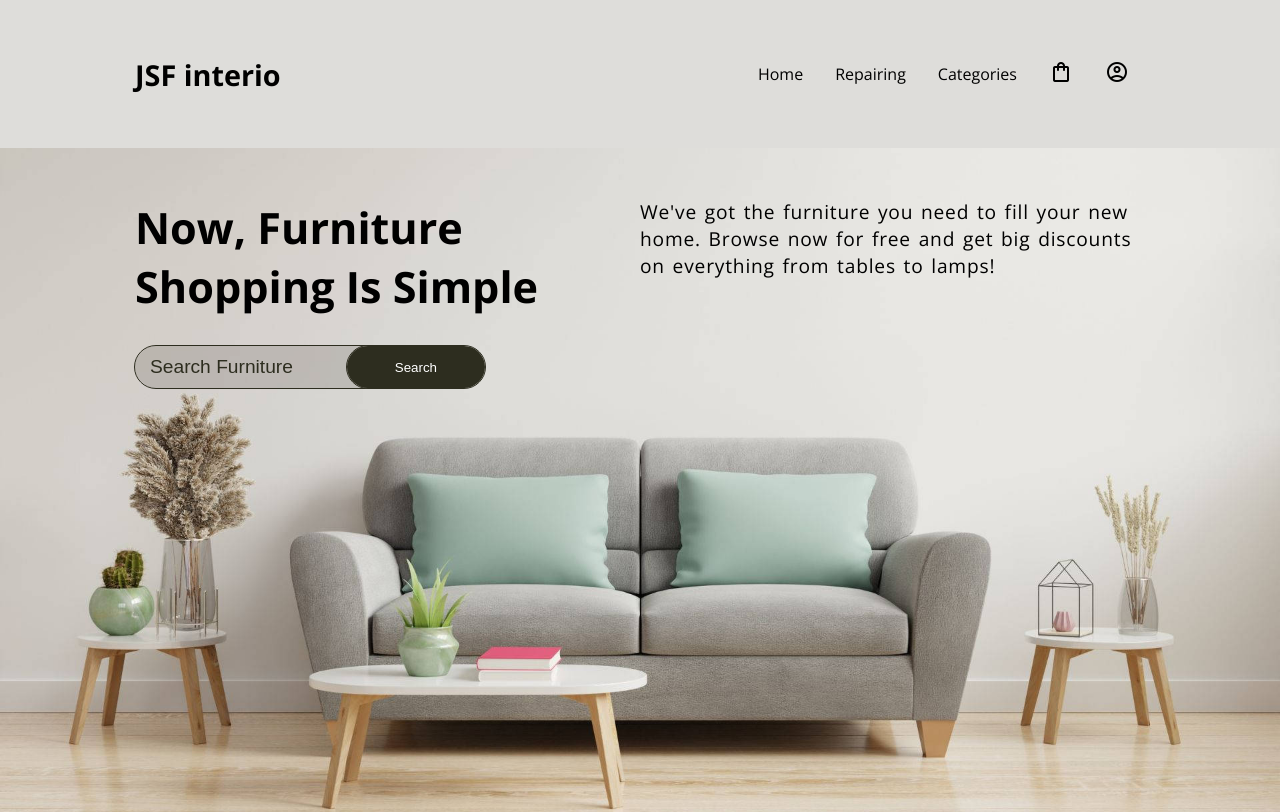
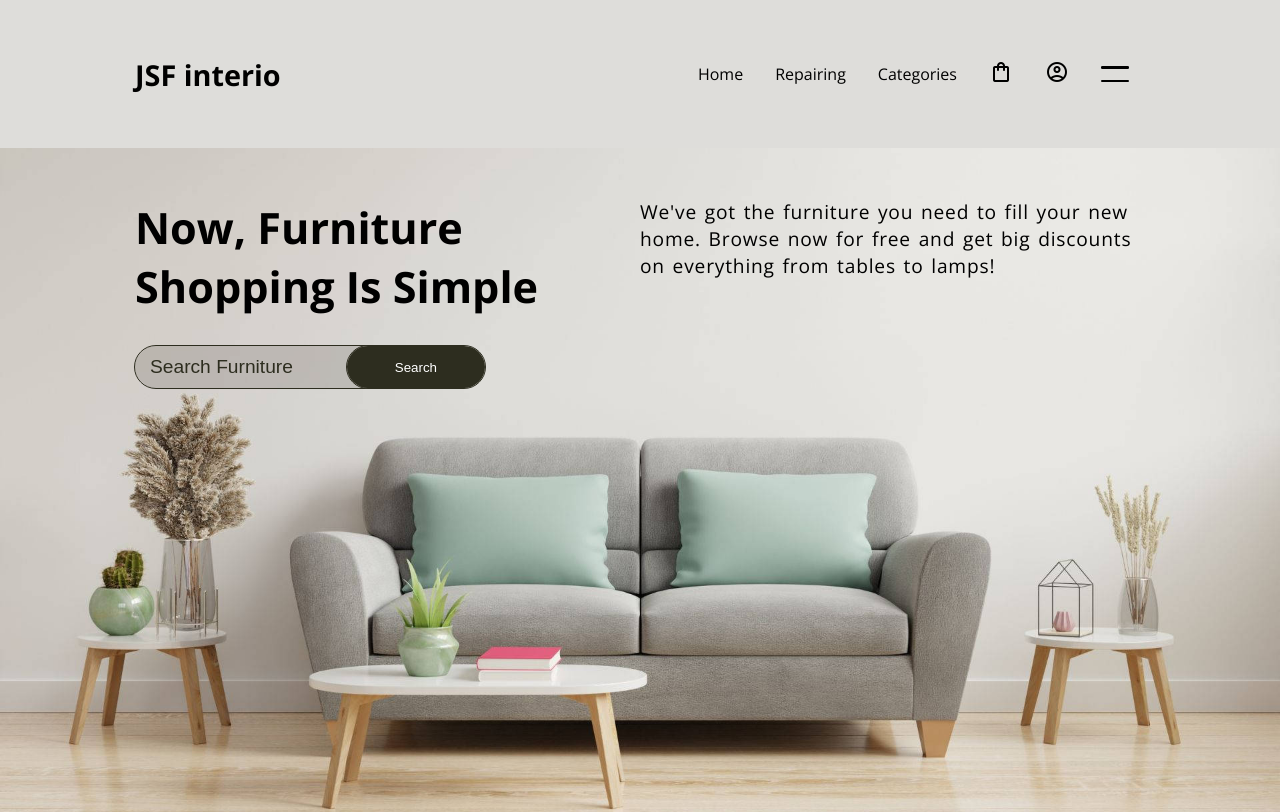
Before and after one commit to Jay9874/jf_interio, a React (Create React App) app in the folder frontend/: page / in a window 1280 px wide. Shown: the top 812 px of the page. Built offline with nearby package versions, Linux system fonts and the light colour scheme; no server answers.

Commit message:
menu rotation complete

```diff
--- a/frontend/src/components/Navbar/Navbar.jsx
+++ b/frontend/src/components/Navbar/Navbar.jsx
@@ -31,14 +31,17 @@ export default function Navbar ({ navlinks }) {
               </div>
             )
           })}
-          <div
-            className={`navlink-item menu-btn-${
-              menuOpen ? 'close' : 'open'
-            }`}
-            onClick={handleMenuClick}
-          >
-            <div className='menu-btn-line line-top' />
-            <div className='menu-btn-line line-bottom' />
+          <div className='navlink-item menu-btn' onClick={handleMenuClick}>
+            <div
+              className={`menu-btn-line ${
+                menuOpen ? 'line-top' : 'top-detach'
+              }`}
+            />
+            <div
+              className={`menu-btn-line ${
+                menuOpen ? 'line-bottom' : 'bottom-detach'
+              }`}
+            />
           </div>
         </div>
       </div>
--- a/frontend/src/components/Navbar/navbar.css
+++ b/frontend/src/components/Navbar/navbar.css
@@ -30,7 +30,12 @@
     color: inherit;
     white-space: nowrap;
 }
-.menu-btn-open{
+
+
+
+/************************************* Menu Button ********************** */
+
+/* .menu-btn-open{
     flex-direction: column;
     justify-content: space-between;
     height: 16px;
@@ -50,9 +55,68 @@
     background-color: #000;
     border-radius: 1.25px;
     height: 2.5px;
+} */
+
+
+.menu-btn {
+    position: relative;
+    transition-duration: .4s;
+    height: 16px;
+    width: 28px;
+    cursor: pointer;
 }
 
+.menu-btn-line {
+    position: absolute;
+    width: 28px;
+    background-color: #000;
+    border-radius: 1.25px;
+    height: 2.5px;
+    left: 16px;
+    transition: all .4s;
+    /* animation: topmove 2s toprotate 2s; */
+}
+.top-detach{
+    top: 0;
+}
+.bottom-detach{
+    bottom: 0;
+}
+/* Keyframes
+@keyframes topmove {
+    0% { translate: 0 0; }
+    100% { translate: 0 5.5px; }
+  }
+@keyframes botmove {
+    0% { translate: 0 0; }
+    100% { translate: 0 -5.5px; }
+  }
+  @keyframes toprotate {
+    0% { rotate: 0deg; }
+    10%, 90% { rotate: 180deg; }
+    100% { rotate: 360deg; }
+  }
+  @keyframes botrotate {
+    0% { rotate: 0deg; }
+    10%, 90% { rotate: 180deg; }
+    100% { rotate: 360deg; }
+  }
+   */
 
+
+
+.line-top{
+    top: 0;
+    transform: translateY(6.75px) rotate(45deg);
+
+}
+.line-bottom{
+    bottom: 0;
+    transform: translateY(-6.75px) rotate(-45deg);
+    /* animation: botmove 2s botrotate 2s; */
+}
+
+/************************************ Mobile View ***************************** */
 @media (min-width: 866px){
     .menu-btn-open{
         display: none;
```
